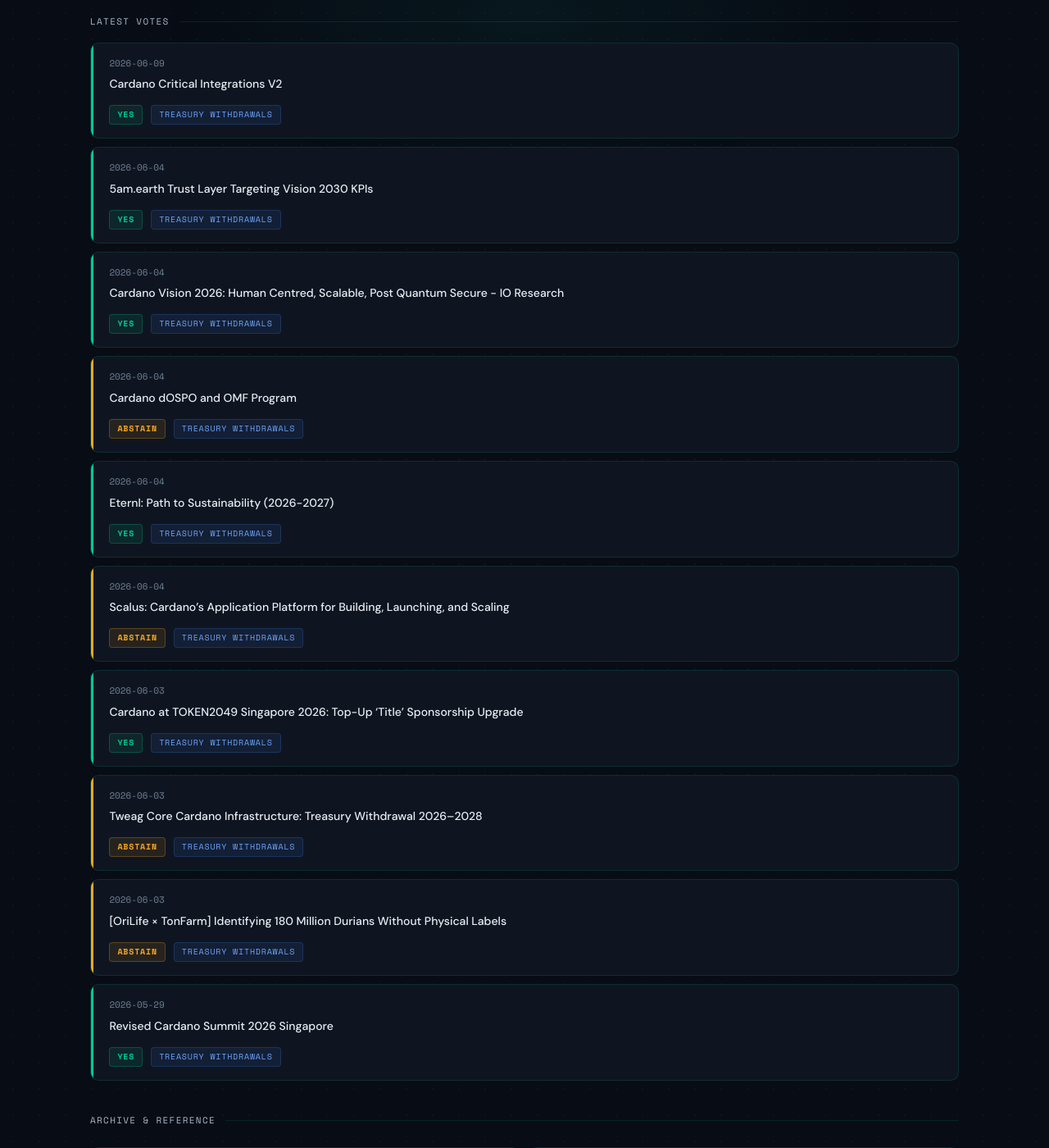
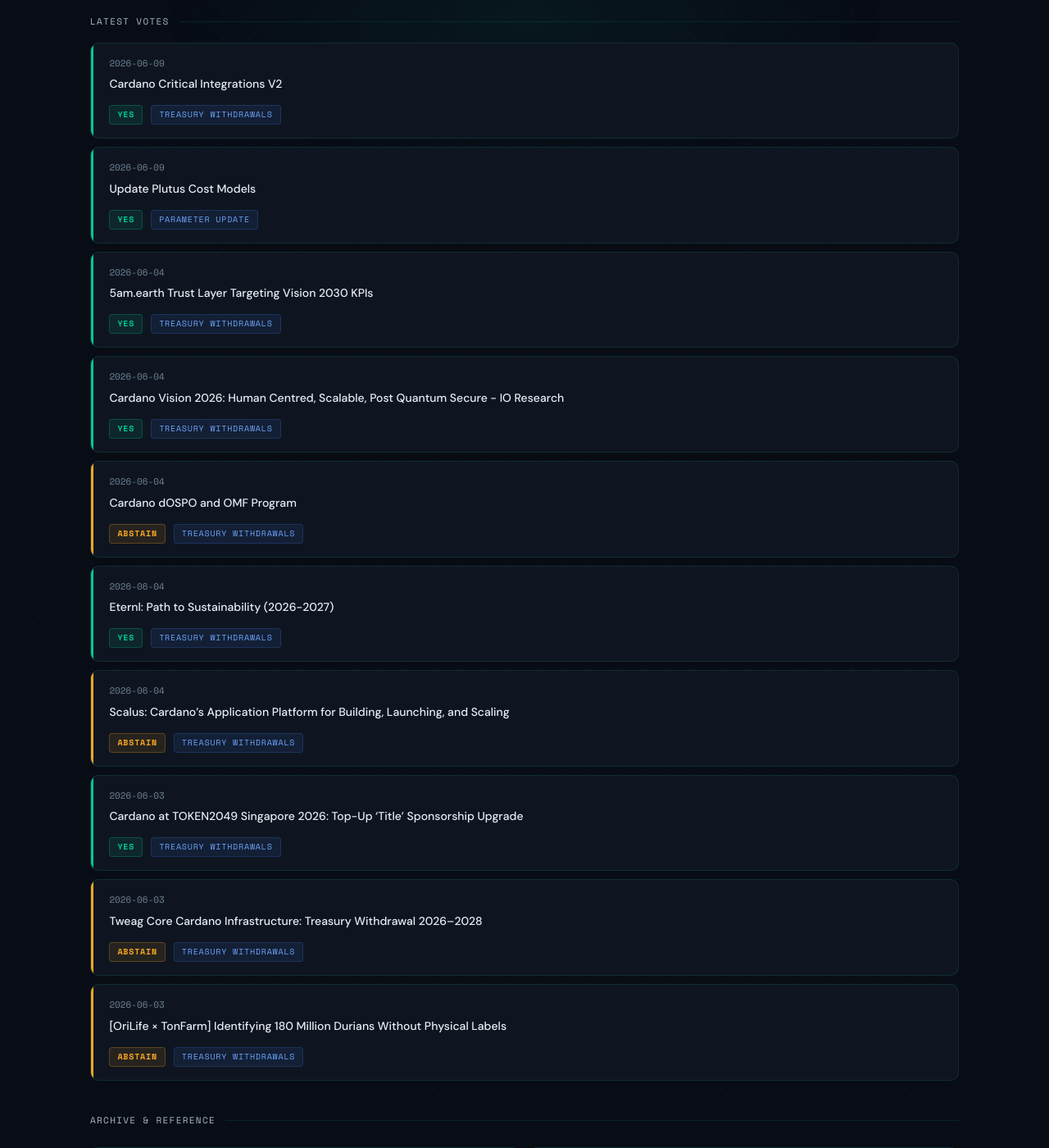
Before and after one commit to Brolloks/rcada-drep-votes, a Jekyll site: the page built from index.html, in a window 1280 px wide and 1400 px high, scrolled down 693 px. Shown: the whole window at 82% size. Built offline with Jekyll 4.4.1, drawn with Linux system fonts in a browser that asks for light colours.

Commit message:
Auto-update index.html

```diff
--- a/index.html
+++ b/index.html
@@ -12,8 +12,8 @@ title: RCADA DRep Voting Record
 
 <!-- AUTO-STATS:START -->
 <div class="stats-row">
-  <div class="stat-cell"><span class="stat-num total">35</span><span class="stat-label">Total Votes</span></div>
-  <div class="stat-cell"><span class="stat-num yes">18</span><span class="stat-label">Yes</span></div>
+  <div class="stat-cell"><span class="stat-num total">36</span><span class="stat-label">Total Votes</span></div>
+  <div class="stat-cell"><span class="stat-num yes">19</span><span class="stat-label">Yes</span></div>
   <div class="stat-cell"><span class="stat-num no">2</span><span class="stat-label">No</span></div>
   <div class="stat-cell"><span class="stat-num abstain">15</span><span class="stat-label">Abstain</span></div>
 </div>
@@ -38,6 +38,12 @@ title: RCADA DRep Voting Record
     <strong><a href="votes/2026/Cardano Critical Integrations V2.html">Cardano Critical Integrations V2</a></strong>
     <span class="badge badge-yes">Yes</span>
     <span class="badge badge-type">Treasury Withdrawals</span>
+  </div>
+  <div class="vote-card yes-card fade-in">
+    <div class="vote-date">2026-06-09</div>
+    <strong><a href="votes/2026/Update Plutus Cost Models.html">Update Plutus Cost Models</a></strong>
+    <span class="badge badge-yes">Yes</span>
+    <span class="badge badge-type">Parameter Update</span>
   </div>
   <div class="vote-card yes-card fade-in">
     <div class="vote-date">2026-06-04</div>
@@ -87,12 +93,6 @@ title: RCADA DRep Voting Record
     <span class="badge badge-abstain">Abstain</span>
     <span class="badge badge-type">Treasury Withdrawals</span>
   </div>
-  <div class="vote-card yes-card fade-in">
-    <div class="vote-date">2026-05-29</div>
-    <strong><a href="votes/2026/Revised Cardano Summit 2026 Singapore.html">Revised Cardano Summit 2026 Singapore</a></strong>
-    <span class="badge badge-yes">Yes</span>
-    <span class="badge badge-type">Treasury Withdrawals</span>
-  </div>
 </div>
 <!-- AUTO-INDEX:END -->
 
```
